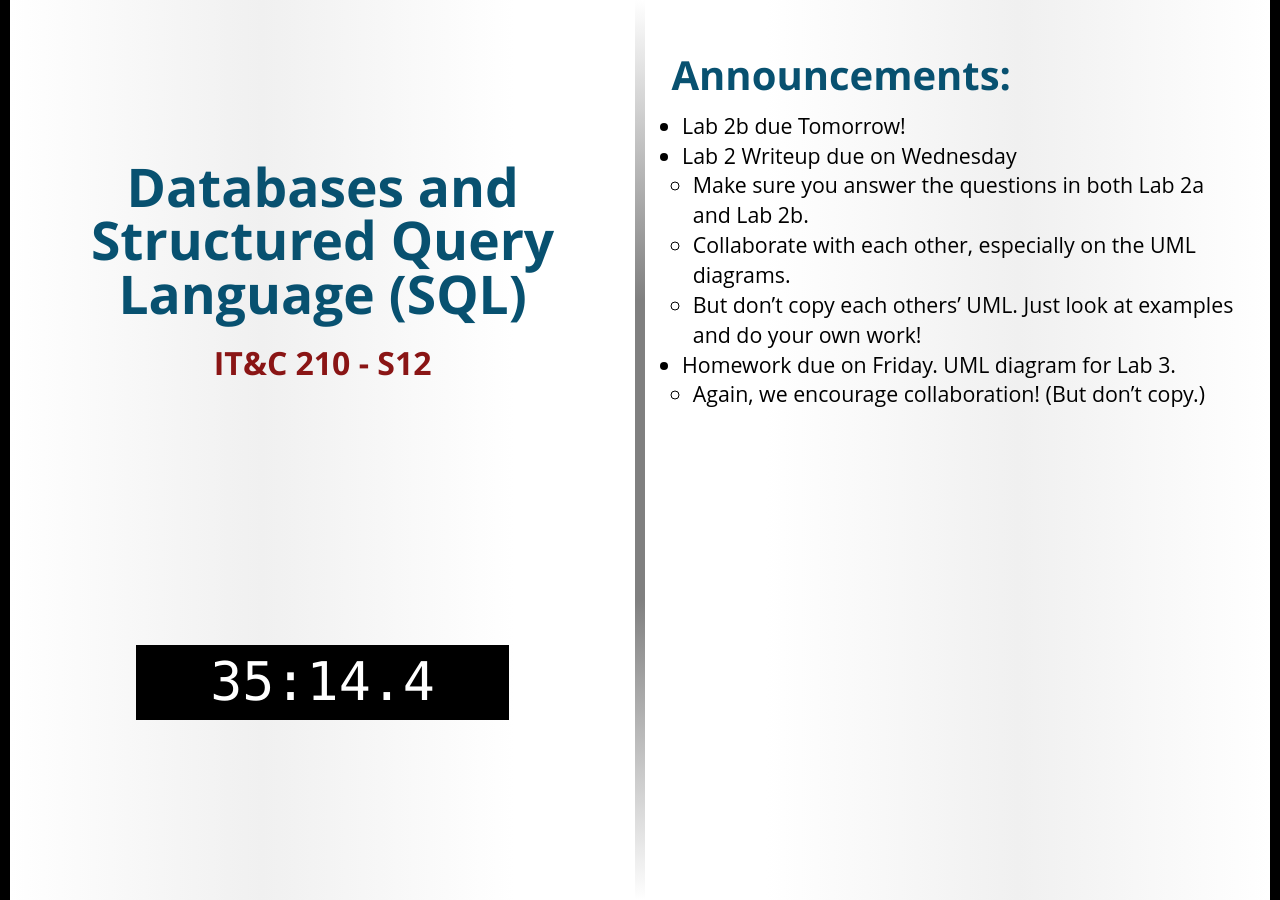
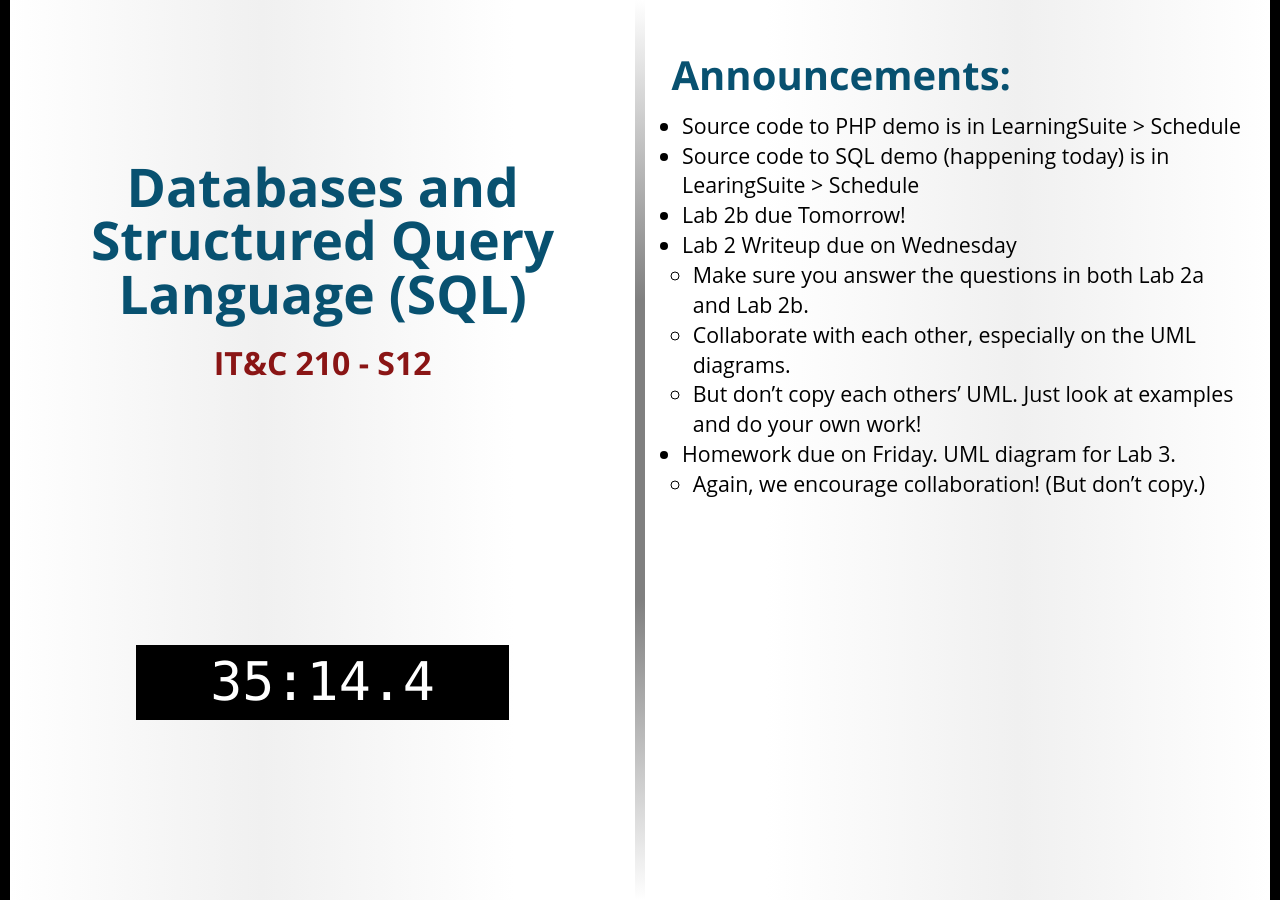
Before and after one commit to BYU-ITC-210/BYU-ITC-210.github.io, a Jekyll site: the page built from _welcome/S12.md, in a window 1280 px wide. Built offline with Jekyll 4.4.1, drawn with Linux system fonts in a browser that asks for light colours; some web fonts are replaced.

Commit message:
Welcome S12

```diff
--- a/_welcome/S12.md
+++ b/_welcome/S12.md
@@ -2,6 +2,8 @@
 title: Databases and Structured Query Language (SQL)
 session: S12
 ---
+* Source code to PHP demo is in LearningSuite > Schedule
+* Source code to SQL demo (happening today) is in LearingSuite > Schedule
 * Lab 2b due Tomorrow!
 * Lab 2 Writeup due on Wednesday
     * Make sure you answer the questions in both Lab 2a and Lab 2b.
```
